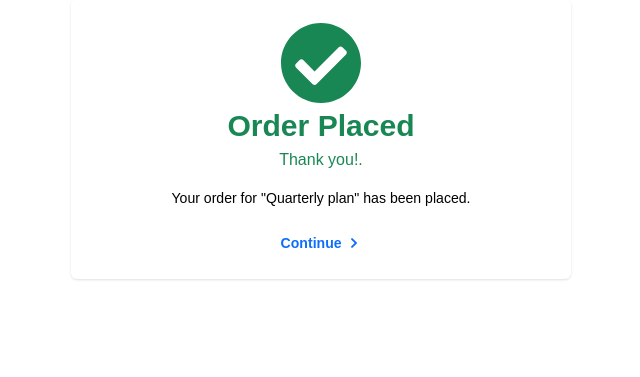
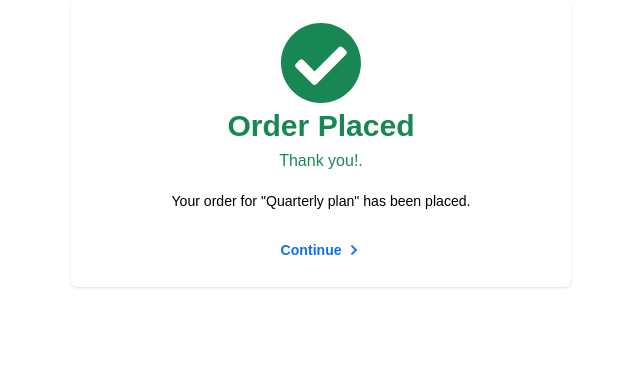
Before and after one commit to iballi2017/lagos-cart, a PHP site: page /payment-successful.html in a window 1280 px wide. Shown: the part 79-456 px from the top of the page, without its empty margins (319-959 px from the left). Run offline with PHP 8.4, Linux system fonts and the light colour scheme; style sheets or scripts are compiled from the project's sources.

Commit message:
implement designs for successful and failed payment/order

```diff
--- a/src/sass/_components/_cards.scss
+++ b/src/sass/_components/_cards.scss
@@ -67,6 +67,10 @@
   max-width: 500px;
   padding: 1.5em;
 
+  p {
+    line-height: 25px;
+  }
+
   &.successful,
   &.failed {
     .failed-icon {
@@ -90,9 +94,9 @@
     }
   }
 
-  &.successful {
-  }
-
-  &.failed {
+  @include mixins.maxmq(50em) {
+    p {
+      line-height: 20px;
+    }
   }
 }
--- a/src/stylesheets/main.css
+++ b/src/stylesheets/main.css
@@ -301,6 +301,9 @@ html {
   max-width: 500px;
   padding: 1.5em;
 }
+.payment-status-card p {
+  line-height: 25px;
+}
 .payment-status-card.successful .failed-icon, .payment-status-card.failed .failed-icon {
   max-width: 5rem;
   margin: 0 auto;
@@ -319,6 +322,12 @@ html {
   height: 10px;
   margin-left: 0.7em;
 }
+@media (max-width: 50em) {
+  .payment-status-card p {
+    line-height: 20px;
+  }
+}
+
 .wrapper {
   margin: 0 auto;
   padding-right: 15px;
```
Also changed, not shown: 1 other file.
